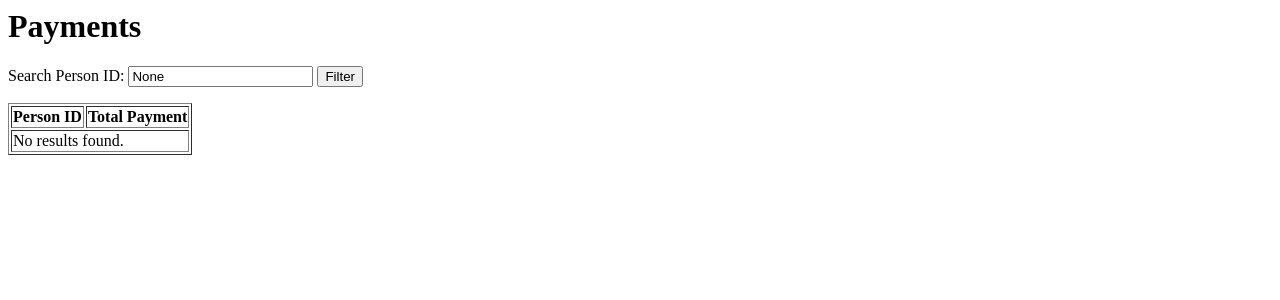
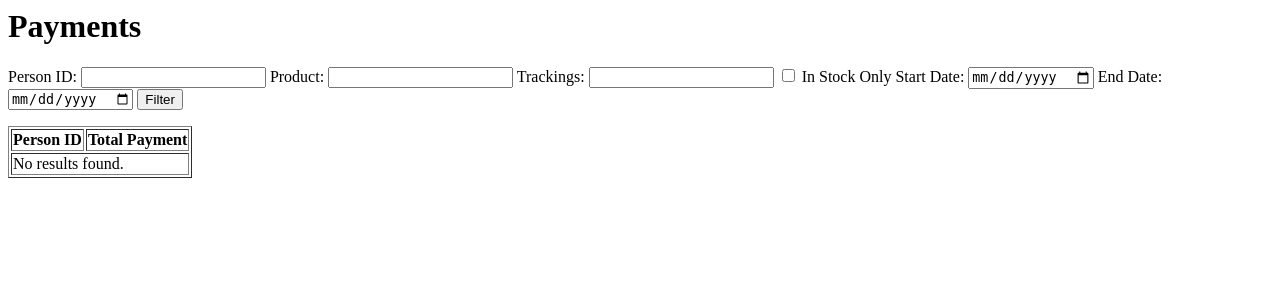
Before and after one commit to albertduu/DjangoTransactions, a Django app: page /payments/ in a window 1280 px wide. Shown: the top 300 px of the page. Run offline with Django 5.2, Linux system fonts and the light colour scheme; data that the repository does not hold is empty.

Commit message:
Added start time for filter

```diff
--- a/transactions/templates/transactions/payments.html
+++ b/transactions/templates/transactions/payments.html
@@ -1,9 +1,27 @@
 <h1>Payments</h1>
 
-<form method="get">
-  <label for="person_id">Search Person ID:</label>
-  <input type="text" name="person_id" id="person_id" value="{{ query }}">
-  <button type="submit">Filter</button>
+<form id="filterForm" method="get">
+    <label for="person_id">Person ID:</label>
+    <input type="text" name="person_id" id="person_id" value="{{ person_id|default_if_none:'' }}">
+
+    <label for="product">Product:</label>
+    <input type="text" name="product" id="product" value="{{ product|default_if_none:'' }}">
+
+    <label for="trackings">Trackings:</label>
+    <input type="text" name="trackings" id="trackings" value="{{ trackings|default_if_none:'' }}">
+
+    <label>
+        <input type="checkbox" name="in_stock" value="1" {% if in_stock %}checked{% endif %}>
+        In Stock Only
+    </label>
+
+    <label for="start_date">Start Date:</label>
+    <input type="date" name="start_date" id="start_date" value="{{ start_date|default_if_none:'' }}">
+
+    <label for="end_date">End Date:</label>
+    <input type="date" name="end_date" id="end_date" value="{{ end_date|default_if_none:'' }}">
+
+    <button type="submit">Filter</button>
 </form>
 
 <table border="1">
--- a/transactions/views.py
+++ b/transactions/views.py
@@ -2,21 +2,23 @@ from django.shortcuts import render, redirect
 from .models import Transaction
 from .forms import TransactionForm
 from django.db.models import F, Sum, ExpressionWrapper, FloatField
+from django.utils.dateparse import parse_date
 
 def transaction_list(request):
     if request.method == 'POST':
         form = TransactionForm(request.POST)
         if form.is_valid():
             form.save()
-            return redirect('transaction-list')  # prevent resubmission on refresh
+            return redirect('transaction-list')
     else:
         form = TransactionForm()
 
-    # FILTERS (from GET)
     person_id = request.GET.get('person_id')
     product = request.GET.get('product')
     in_stock = request.GET.get('in_stock')
     trackings = request.GET.get('trackings')
+    start_date = request.GET.get('start_date')
+    end_date = request.GET.get('end_date')
 
     transactions = Transaction.objects.all()
 
@@ -28,6 +30,10 @@ def transaction_list(request):
         transactions = transactions.filter(quantity__gt=0)
     if trackings:
         transactions = transactions.filter(trackings__icontains=trackings)
+    if start_date:
+        transactions = transactions.filter(ts__date__gte=start_date)
+    if end_date:
+        transactions = transactions.filter(ts__date__lte=end_date)
 
     return render(request, 'transactions/list.html', {
         'transactions': transactions,
@@ -36,6 +42,8 @@ def transaction_list(request):
         'product': product,
         'in_stock': in_stock,
         'trackings': trackings,
+        'start_date': start_date,
+        'end_date': end_date,
     })
 
 def payments(request):
```
